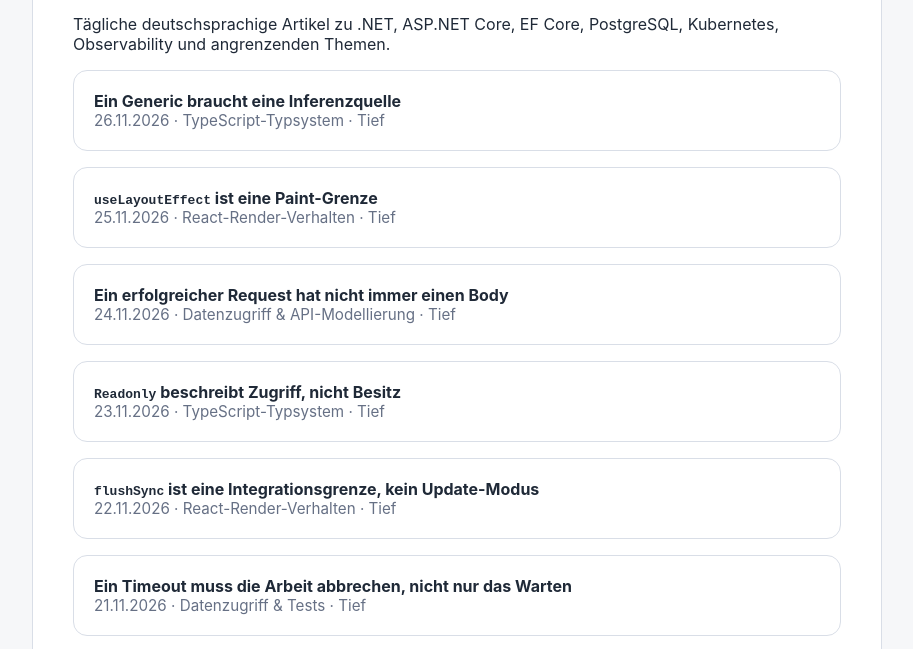
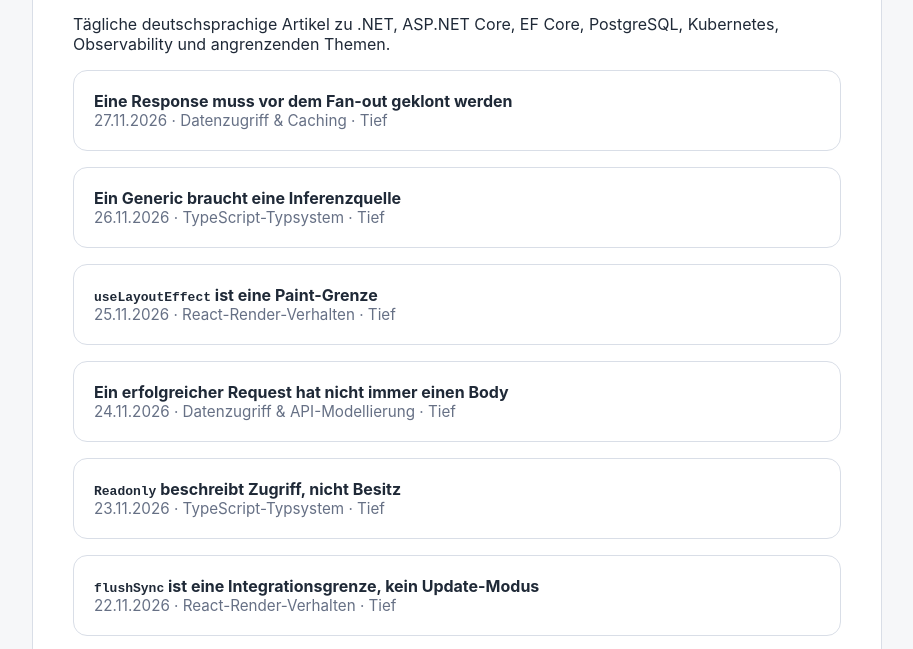
Before and after one commit to Albatros128/tech-artikel, a plain HTML site: page index.html in a window 1280 px wide. Shown: the part 135-784 px from the top of the page, without its empty margins (183-1096 px from the left). Drawn offline with Linux system fonts and the light colour scheme.

Commit message:
Index response fan-out article

```diff
--- a/index.html
+++ b/index.html
@@ -13,6 +13,11 @@
 <body><main>
 <h1>Tech-Artikel</h1>
 <p>Tägliche deutschsprachige Artikel zu .NET, ASP.NET Core, EF Core, PostgreSQL, Kubernetes, Observability und angrenzenden Themen.</p>
+
+<a class="card" href="react-typescript-2026-11-27-response-vor-fan-out-klonen.html" style="margin-bottom:16px">
+<strong>Eine Response muss vor dem Fan-out geklont werden</strong>
+<div class="meta">27.11.2026 · Datenzugriff &amp; Caching · Tief</div>
+</a>
 
 <a class="card" href="react-typescript-2026-11-26-generic-braucht-inferenzquelle.html" style="margin-bottom:16px">
 <strong>Ein Generic braucht eine Inferenzquelle</strong>
```
